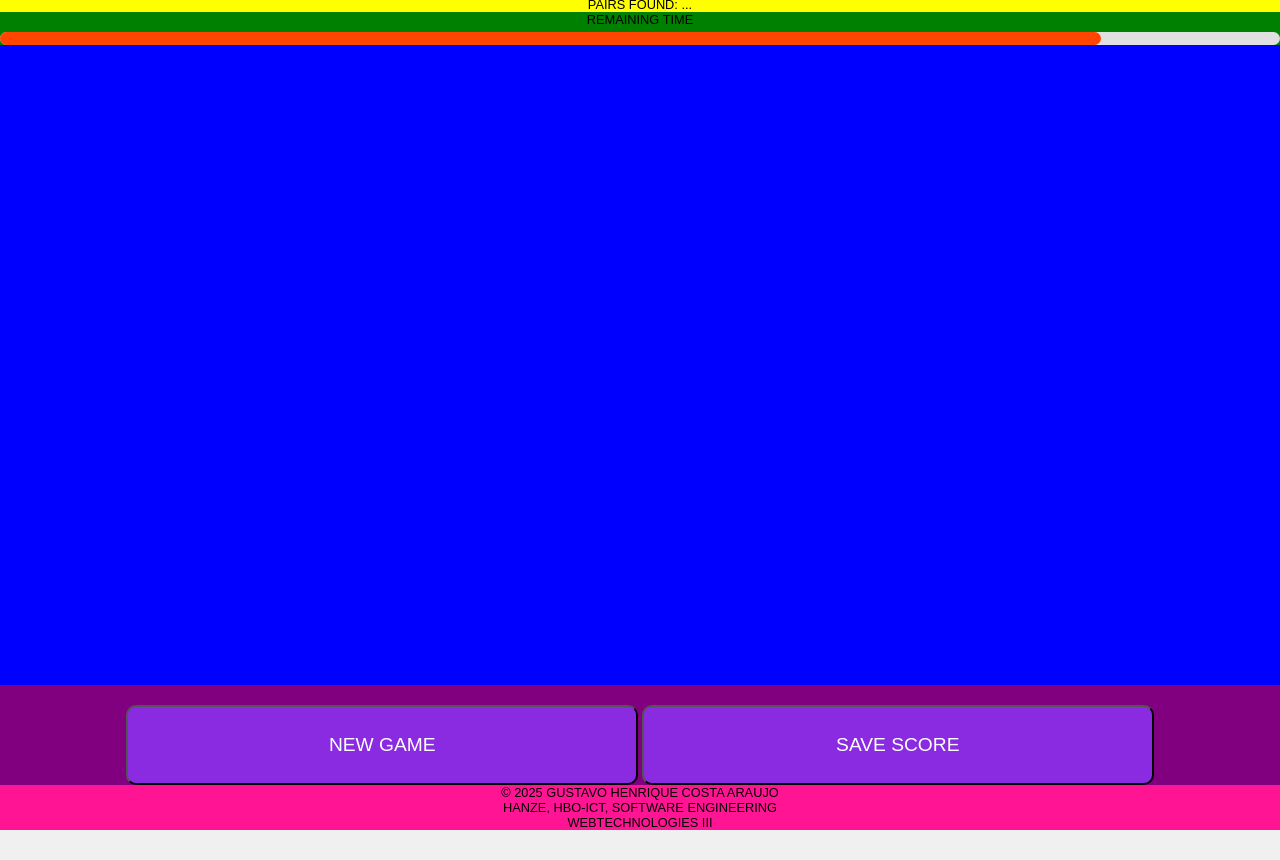
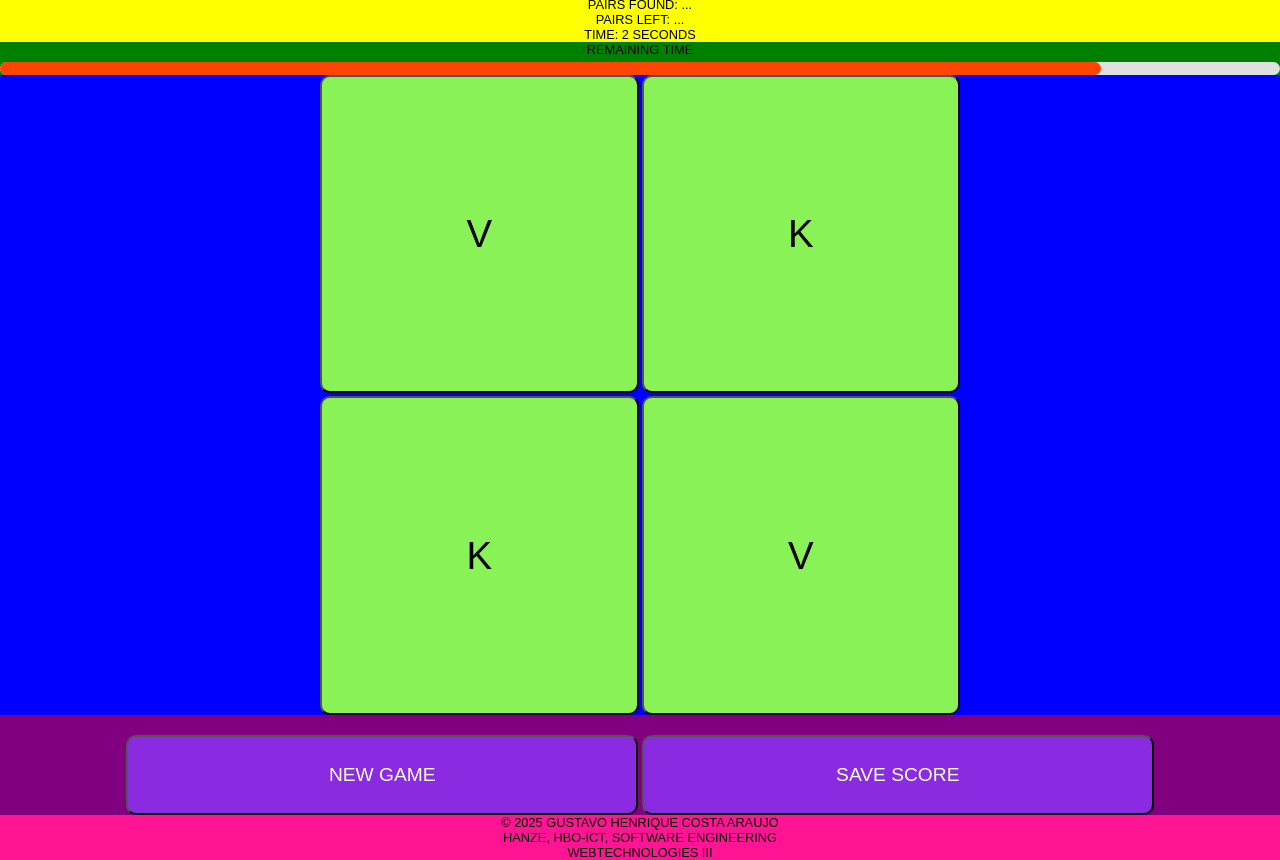
Before and after one commit to coolstavo/2.4-WEB-III-Memory-Game, a plain HTML site: page index.html in a window 1280 px wide. Both pictures are taken after a click on the button "NEW GAME". Shown: the part 32-892 px from the top of the page. Before the commit the page ends 862 px from the top, so only its background shows below. Drawn offline with Linux system fonts and the light colour scheme.

Commit message:
Add timer functionality and display for Memory Game

```diff
--- a/css/index.css
+++ b/css/index.css
@@ -225,6 +225,8 @@
 
     #pairsFound{}
 
+    #timer{}
+
     /*------------------------Remaining Time------------------------*/
 
     div.remainingTime progress[value] {
--- a/index.html
+++ b/index.html
@@ -92,6 +92,8 @@
 
             <div class="pairs" style="background-color: yellow">
                 <p id="pairsFound"> Pairs Found: ... </p>
+                <p id="pairsLeft"> Pairs Left: ... </p>
+                <p id="timer"> Time: ... </p>
             </div>
 
             <div class="remainingTime" style="background-color: green">
--- a/js/main.js
+++ b/js/main.js
@@ -1,7 +1,7 @@
-// --- Imports ---
+// -------------------- Imports --------------------
 import {initializeBoard} from "./util.js";
 
-// --- Initialization ---
+// ----------------- Initialization ----------------
 
 let gameStarted = false;
 
@@ -9,19 +9,44 @@ if (!gameStarted) {
     document.getElementById('game').style.display = 'none';
 }
 
-document.getElementById('newGameButton').addEventListener('click', () => {
+let newGameButton = document.getElementById('newGameButton');
+newGameButton.addEventListener('click', () => {
     gameStarted = true;
     document.getElementById('game').style.display = '';
     document.getElementById('index').style.display = 'none';
+    startTimer();
 });
 
-// --- Game has started ---
-// --- Logic for cards in game board ---
-let sizeSelect = document.getElementById('size');
-let size = sizeSelect.options[sizeSelect.selectedIndex].value;
+// --------------- Game = started -----------------
+// ----------------- Logic board ------------------
+const sizeSelect = document.getElementById('size');
+let size = sizeSelect.value;
+
+function handleSizeChange(newSize) {
+    size = newSize;
+    initializeBoard(size);
+}
+
+// TODO: the gameboard doesnt load when the size is greater than 7, fix this!!!
+handleSizeChange(size);
+
+// Update board when size changes
 sizeSelect.addEventListener('change', (e) => {
-    size = e.target.value ?? 4; // Default to 4 if no value is selected
+    handleSizeChange(e.target.value);
+});
 
-    // TODO: the gameboard doesnt load when the size is greater than 7, fix this!!!
-    initializeBoard(size);
-});
+// ----------------- Timer ------------------------
+let timerElement = document.getElementById('timer');
+let timer = 0;
+let timerInterval;
+
+function startTimer() {
+    timerInterval = setInterval(() => {
+        timer++;
+        timerElement.textContent = `Time: ${timer} seconds`;
+    }, 1000);
+}
+
+function stopTimer() {
+    clearInterval(timerInterval);
+}
```
